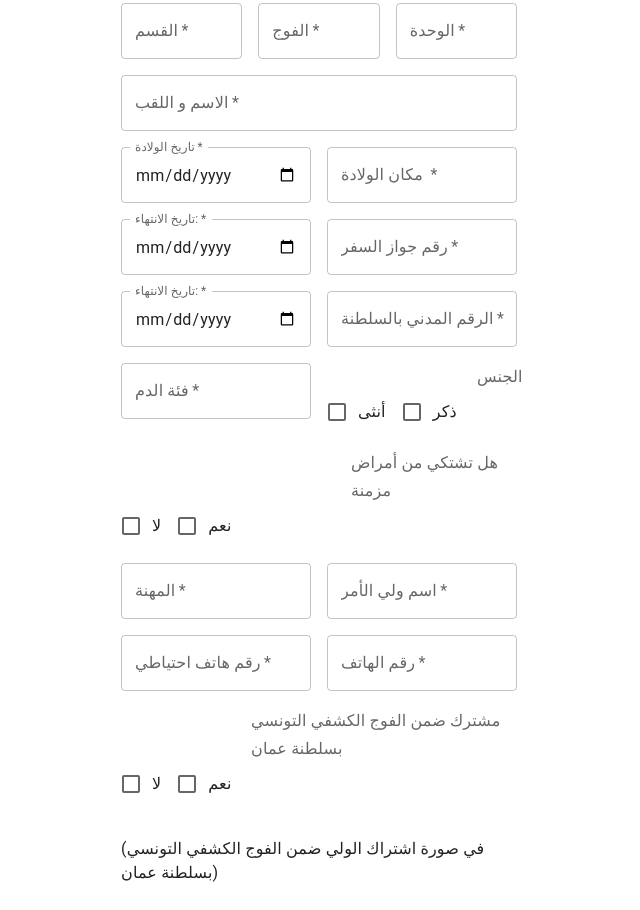
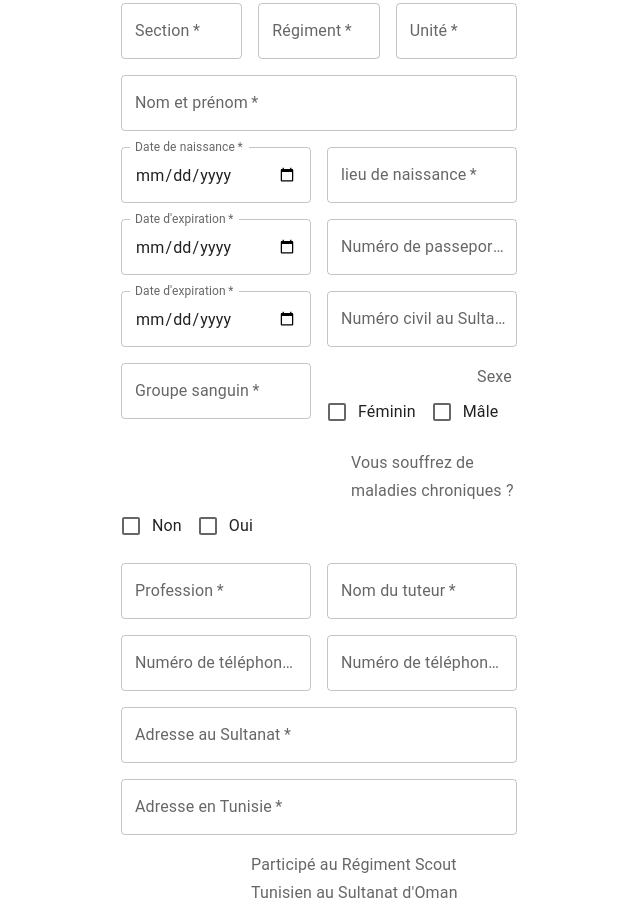
Before and after one commit to RBK-Project23/thesis-project, a React (Create React App) app in the folder frontend/: page /doc-istimara in a window 1280 px wide. Shown: the part 180-1090 px from the top of the page, without its empty margins (321-961 px from the left). Built offline with nearby package versions, Linux system fonts and the light colour scheme; no server answers.

Commit message:
update Istimara

```diff
--- a/frontend/src/component/generateIstimara.js
+++ b/frontend/src/component/generateIstimara.js
@@ -10,7 +10,7 @@ import Box from '@mui/material/Box';
 import Typography from '@mui/material/Typography';
 import Container from '@mui/material/Container';
 import { ThemeProvider } from '@mui/material/styles';
-import  { useState } from 'react';
+import { useState } from 'react';
 import pdfMake from 'pdfmake/build/pdfmake';
 import pdfFonts from 'pdfmake/build/vfs_fonts';
 import { createTheme } from '@mui/material/styles';
@@ -26,42 +26,157 @@ export default function GenerateIstimara() {
     data.forEach((value, key) => {
       formData[key] = value;
     });
+    const docDefinition = {
+      header: async function (currentPage, pageCount, pageSize) {
+        const logo1Path = 'frontend/src/images/logo1.jpeg';
+        const logo2Path = 'frontend/src/images/logo2.jpeg';
+// Function to convert local file to data URL
+function fileToDataUrl(filePath) {
+  return new Promise((resolve, reject) => {
+    const reader = new FileReader();
+    reader.onloadend = () => resolve(reader.result);
+    reader.onerror = reject;
 
-    // Generate PDF content
-    const content = `
---------------
-ع 2 دد
-صورة
---------------
-الكشافة التونسية // الفوج الكشفي التونسي بسلطنة عمان
-الفوج: ${formData.unit} الوحدة: ${formData.section} القسم: ${formData.Section}
-الاسم واللقب: ${formData.fullname}
-تاريخ ومكان الولادة: ${formData.date} - ${formData.placebirth}
-رقم جواز السفر: ${formData.passeportNum} تاريخ الانتهاء: ${formData.dateEndPass}
-رقم التأشيرة بالسلطنة: ${formData.visaNum} تاريخ الانتهاء: ${formData.dateEndVisa}
-الجنس: ${formData.gender === 'male' ? 'ذكر' : 'أنثى'} . فئة الدم: ${formData.bloodType}
-هل تشتكي من أمراض مزمنة: ${formData.gender === 'male' ? 'نعم' : 'لا'}
-اسم ولي الأمر: ${formData.fadherName} المهنة: ${formData.job}
-رقم الهاتف: ${formData.phone} رقم هاتف احتياطي: ${formData.phone2}
-العنوان بالسلطنة: ${formData.addressOman}
-العنوان بتونس: ${formData.addressTunisia}
-مشترك ضمن الفوج الكشفي التونسي بسلطنة عمان: ${
-      formData.gender === 'male' ? 'نعم' : 'لا'
+    // Use relative path directly
+    const relativePath = filePath;
+
+    // Log the relative path for debugging
+    const publicPath = 'public' + filePath;
+    console.log(' Path:', publicPath);
+
+    // Read the file as a data URL
+    fetch(publicPath)
+    .then((response) => response.blob())
+    .then((blob) => reader.readAsDataURL(blob))
+    .catch(reject);
+
+  });
 }
-)في صورة اشتراك الولي ضمن الفوج الكشفي التونسي بسلطنة عمان(
-ب.ت.و: ${formData.cin} الوحدة: ${formData.unit} القسم: ${formData.section}
-اشهد بصحة المعلومات المذكورة أعلاه التوقيع
-...............
-    `;
 
-    const docDefinition = {
+        const logo1ImageDataUrl = await fileToDataUrl(logo1Path);
+        const logo2ImageDataUrl = await fileToDataUrl(logo2Path);
+    console.log('Logo 1 Data URL:', logo1ImageDataUrl);
+    console.log('Logo 2 Data URL:', logo2ImageDataUrl);
+
+        return [
+          {
+            columns: [
+              // Left column with the first image
+              {
+                image: logo1ImageDataUrl,
+                width: 50,
+                margin: [10, 10],
+              },
+              // Center column with the document title
+              {
+                text: "Formulaire d'inscription",
+                alignment: 'center',
+                fontSize: 16,
+                bold: true,
+                margin: [0, 15],
+              },
+              // Right column with the second image
+              {
+                image: logo2ImageDataUrl,
+                width: 50,
+                alignment: 'right',
+                margin: [10, 10],
+              },
+            ],
+          },
+        ];
+      },
       content: [
-            { text: content, alignment: 'right' },
-          ],    };
+        {
+          canvas: [
+            {
+              type: 'rect',
+              x: 10,
+              y: 10,
+              w: 520,
+              h: 700,
+              r: 5, // corner radius
+              lineWidth: 2,
+            },
 
+            {
+              type: 'rect',
+              x: 50, // adjust the x-coordinate as needed
+              y: 50, // adjust the y-coordinate as needed
+              w: 100, // adjust the width as needed
+              h: 100, // adjust the height as needed
+              r: 5, // corner radius
+              lineWidth: 1,
+            },
+          ],
+        },
+        {
+          stack: [
+            {
+              text: `
+    \n\n\n\n
+    \n\n\n\nLes Scouts Tunisiens                            L'Association SCOUTS tunisienne à Oman
+    \n
+    \n                                 Formulaire d'inscription\n
+    Régiment : ${formData.regiment} Unité : ${formData.unit1} Section : ${formData.section1}
+    Nom et prénom : ${formData.fullname}
+    Date et lieu de naissance : ${formData.date} - ${formData.placebirth}
+    Numéro de passeport : ${formData.passeportNum} Date d'expiration : ${formData.dateEndPass}
+    Numéro de visa à Oman : ${formData.visaNum} Date d'expiration : ${formData.dateEndVisa}
+    Genre : ${formData.gender === 'male' ? 'Masculin' : 'Féminin'} . Groupe sanguin : ${formData.bloodType}
+    Souffrez-vous de maladies chroniques : ${formData.yes1 === 'yes' ? 'Oui' : 'Non'}
+    Nom du responsable légal : ${formData.fadherName} Profession : ${formData.job}
+    Numéro de téléphone : ${formData.phone}   Numéro de téléphone de secondaire : ${formData.phone2}
+    Adresse à Oman : ${formData.Adress_OM}
+    Adresse en Tunisie : ${formData.addressTN}
+    Membre de l'association SCOUTS tunisienne à Oman : ${formData.yes === 'yes' ? 'Oui' : 'Non'}
+    (En cas de participation du tuteur au Régiment Scout Tunisien au Sultanat d’Oman)
+    C.I.N : ${formData.cin} Unité : ${formData.unit} Section : ${formData.section}
+    Je certifie la véracité des informations mentionnées ci-dessus
+    Signature
+    `,
+              style: 'subheader',
+              absolutePosition: { x: 60, y: 40 }, // Adjust the coordinates as needed
+            },
+          ],
+        },
+
+
+        // End of additional content
+      ],
+      styles: {
+        header: {
+          fontSize: 16,
+          bold: true,
+        },
+        subheader: {
+          fontSize: 14,
+          bold: true,
+          margin: [0, 10, 0, 5],
+        },
+      },
+    };
+    // Function to convert local file to data URL
+    function fileToDataUrl(filePath) {
+      return new Promise((resolve, reject) => {
+        const reader = new FileReader();
+        reader.onloadend = () => resolve(reader.result);
+        reader.onerror = reject;
+
+        // Assuming your project structure allows direct access to the 'public' folder
+        const publicPath = 'public/' + filePath;
+
+        // Read the file as a data URL
+        fetch(publicPath)
+          .then((response) => response.blob())
+          .then((blob) => reader.readAsDataURL(blob))
+          .catch(reject);
+      });
+    }
     // Generate and download PDF
     pdfMake.createPdf(docDefinition).download('Istimara.pdf');
     };
+
   const defaultTheme = createTheme();
 
   return (
@@ -81,22 +196,22 @@ export default function GenerateIstimara() {
               <Grid item xs={12} sm={4}>
                 <TextField
                   autoComplete="given-name"
-      name="section"
+                  name="section1"
                   required
                   fullWidth
-      id="section"
-      label="القسم"
+                  id="section1"
+                  label="Section"
                   autoFocus
                 />
               </Grid>
               <Grid item xs={12} sm={4}>
                 <TextField
                   autoComplete="given-name"
-      name="unit"
+                  name="regiment"
                   required
                   fullWidth
-      id="unit"
-      label="الفوج"
+                  id="regiment"
+                  label="Régiment"
                   autoFocus
                 />
               </Grid>
@@ -104,9 +219,9 @@ export default function GenerateIstimara() {
                 <TextField
                   required
                   fullWidth
-      id="section"
-      label="الوحدة"
-      name="Section"
+                  id="unit1"
+                  label="Unité"
+                  name="unit1"
                   autoComplete="family-name"
                 />
               </Grid>
@@ -116,7 +231,7 @@ export default function GenerateIstimara() {
                   required
                   fullWidth
                   id="fullname"
-                  label="الاسم و اللقب"
+                  label="Nom et prénom"
                   name="fullname"
                   autoComplete="family-name"
                 />
@@ -127,7 +242,7 @@ export default function GenerateIstimara() {
                   required
                   fullWidth
                   name="date"
-                  label="تاريخ الولادة"
+                  label="Date de naissance"
                   type="date"  // Use type="date" for a simplified date picker
                   id="birthday"
                   InputLabelProps={{
@@ -140,7 +255,7 @@ export default function GenerateIstimara() {
                   required
                   fullWidth
                   id="placebirth"
-                  label=" مكان الولادة "
+                  label=" lieu de naissance"
                   name="placebirth"
                   autoComplete="family-name"
                 />
@@ -152,7 +267,7 @@ export default function GenerateIstimara() {
                   required
                   fullWidth
                   name="dateEndPass"
-                  label="تاريخ الانتهاء:"
+                  label="Date d'expiration"
                   type="date"
                   id="dateEndPass"
                   InputLabelProps={{
@@ -166,7 +281,7 @@ export default function GenerateIstimara() {
                   required
                   fullWidth
                   id="passeportNum"
-                  label=" رقم جواز السفر"
+                  label=" Numéro de passeport"
                   name="passeportNum"
                   autoComplete="family-name"
                 />
@@ -179,7 +294,7 @@ export default function GenerateIstimara() {
                   required
                   fullWidth
                   name="dateEndVisa"
-                  label="تاريخ الانتهاء:"
+                  label="Date d'expiration"
                   type="date"
                   id="dateEndVisa"
                   InputLabelProps={{
@@ -192,7 +307,7 @@ export default function GenerateIstimara() {
                   required
                   fullWidth
                   id="visaNum"
-                  label="الرقم المدني بالسلطنة"
+                  label="Numéro civil au Sultanat"
                   name="visaNum"
                   autoComplete="family-name"
                 />
@@ -203,7 +318,7 @@ export default function GenerateIstimara() {
                   required
                   fullWidth
                   id="bloodType"
-                  label="فئة الدم"
+                  label="Groupe sanguin"
                   name="bloodType"
                   autoComplete="family-name"
                 />
@@ -216,16 +331,16 @@ export default function GenerateIstimara() {
                   color="textSecondary"
                   style={{ marginLeft: "150px" }}
                 >
-                      الجنس
+                  Sexe
                 </Typography>
 
                 <FormControlLabel
                   control={<Checkbox name="gender" value="female" color="primary" />}
-                  label="أنثى"
+                  label="Féminin"
                 />
                 <FormControlLabel
                   control={<Checkbox name="gender" value="male" color="primary" />}
-                  label="ذكر"
+                  label="Mâle"
                 />
               </Grid>
 
@@ -238,15 +353,15 @@ export default function GenerateIstimara() {
                   color="textSecondary"
                   style={{ marginLeft: "230px" }}
                 >
-                     هل تشتكي من أمراض مزمنة
+                  Vous souffrez de maladies chroniques ?
                 </Typography>
                 <FormControlLabel
-                  control={<Checkbox name="gender" value="female" color="primary" />}
-                  label="لا"
+                  control={<Checkbox name="no1" value="no" color="primary" />}
+                  label="Non"
                 />
                 <FormControlLabel
-                  control={<Checkbox name="gender" value="male" color="primary" />}
-                  label="نعم"
+                  control={<Checkbox name="yes1" value="yes" color="primary" />}
+                  label="Oui"
                 />
               </Grid>
 
@@ -256,7 +371,7 @@ export default function GenerateIstimara() {
                   required
                   fullWidth
                   id="job"
-                  label="المهنة"
+                  label="Profession"
                   name="job"
                   autoComplete="family-name"
                 />
@@ -268,7 +383,7 @@ export default function GenerateIstimara() {
                   required
                   fullWidth
                   id="fadherName"
-                  label="اسم ولي الأمر"
+                  label="Nom du tuteur"
                   autoFocus
                 />
               </Grid>
@@ -281,7 +396,7 @@ export default function GenerateIstimara() {
                   required
                   fullWidth
                   id="phone2"
-                  label="رقم هاتف احتياطي"
+                  label="Numéro de téléphone de secondaire"
                   autoFocus
                 />
               </Grid>
@@ -290,14 +405,32 @@ export default function GenerateIstimara() {
                   required
                   fullWidth
                   id="phone"
-                  label="رقم الهاتف"
+                  label="Numéro de téléphone"
                   name="phone"
                   autoComplete="family-name"
                 />
               </Grid>
 
 
-
+              <Grid item xs={12}>
+                <TextField
+                  required
+                  fullWidth
+                  id="Adress_OM"
+                  label="Adresse au Sultanat"
+                  name="Adress_OM"
+                  autoComplete="family-name"
+                />
+              </Grid> <Grid item xs={12}>
+                <TextField
+                  required
+                  fullWidth
+                  id="adressTN"
+                  label="Adresse en Tunisie"
+                  name="adressTN"
+                  autoComplete="family-name"
+                />
+              </Grid>
               <Grid item xs={12}>
                 <Typography
                   component="h6"
@@ -305,27 +438,25 @@ export default function GenerateIstimara() {
                   color="textSecondary"
                   style={{ marginLeft: "130px" }}
                 >
-                    مشترك ضمن الفوج الكشفي التونسي بسلطنة عمان
-                    </Typography>
+                  Participé au Régiment Scout Tunisien au Sultanat d'Oman                    </Typography>
                 <FormControlLabel
-                  control={<Checkbox name="gender" value="female" color="primary" />}
-                  label="لا"
+                  control={<Checkbox name="no" value="no" color="primary" />}
+                  label="Non"
                 />
                 <FormControlLabel
-                  control={<Checkbox name="gender" value="male" color="primary" />}
-                  label="نعم"
+                  control={<Checkbox name="yes" value="yes" color="primary" />}
+                  label="Oui"
                 />
               </Grid>
               <Grid item xs={12}>
-                <p>(في صورة اشتراك الولي ضمن الفوج الكشفي التونسي بسلطنة عمان)</p>
-             </Grid>
+                <p>(En cas de participation du tuteur au Régiment Scout Tunisien au Sultanat d'Oman)</p>             </Grid>
 
               <Grid item xs={12} sm={4}>
                 <TextField
                   required
                   fullWidth
                   id="section"
-      label="القسم"
+                  label="Section"
                   name="section"
                   autoComplete="family-name"
                 />
@@ -337,7 +468,7 @@ export default function GenerateIstimara() {
                   required
                   fullWidth
                   id="unit"
-      label="الوحدة"
+                  label="Unité"
                   autoFocus
                 />
               </Grid>
@@ -351,7 +482,7 @@ export default function GenerateIstimara() {
                   required
                   fullWidth
                   id="cin"
-      label="ب.ت.و"
+                  label="C.I.N"
                   autoFocus
                 />
               </Grid>
@@ -380,13 +511,12 @@ export default function GenerateIstimara() {
 
               <Grid item xs={12} sm={6}>
                 <p style={{ marginLeft: '20px' }}>
-      التوقيع
+                Signature
                 </p>
               </Grid>
               <Grid item xs={12} sm={6}>
                 <p style={{ marginLeft: '140px' }}>
-      اشهد بصحة المعلومات المذكورة أعلاه
-    </p>
+                  Je certifie que les informations ci-dessus sont exactes    </p>
               </Grid>
             </div>
 
@@ -396,7 +526,7 @@ export default function GenerateIstimara() {
               variant="contained"
               sx={{ mt: 3, mb: 2 }}
             >
-              طباعةالاستمارة
+              Imprimer
             </Button>
           </Box>
         </Box>
```
Also changed, not shown: frontend/src/images/logo1.jpeg (added), frontend/src/images/logo2.jpeg (added). Lines whose indentation alone changed are shown as unchanged.
